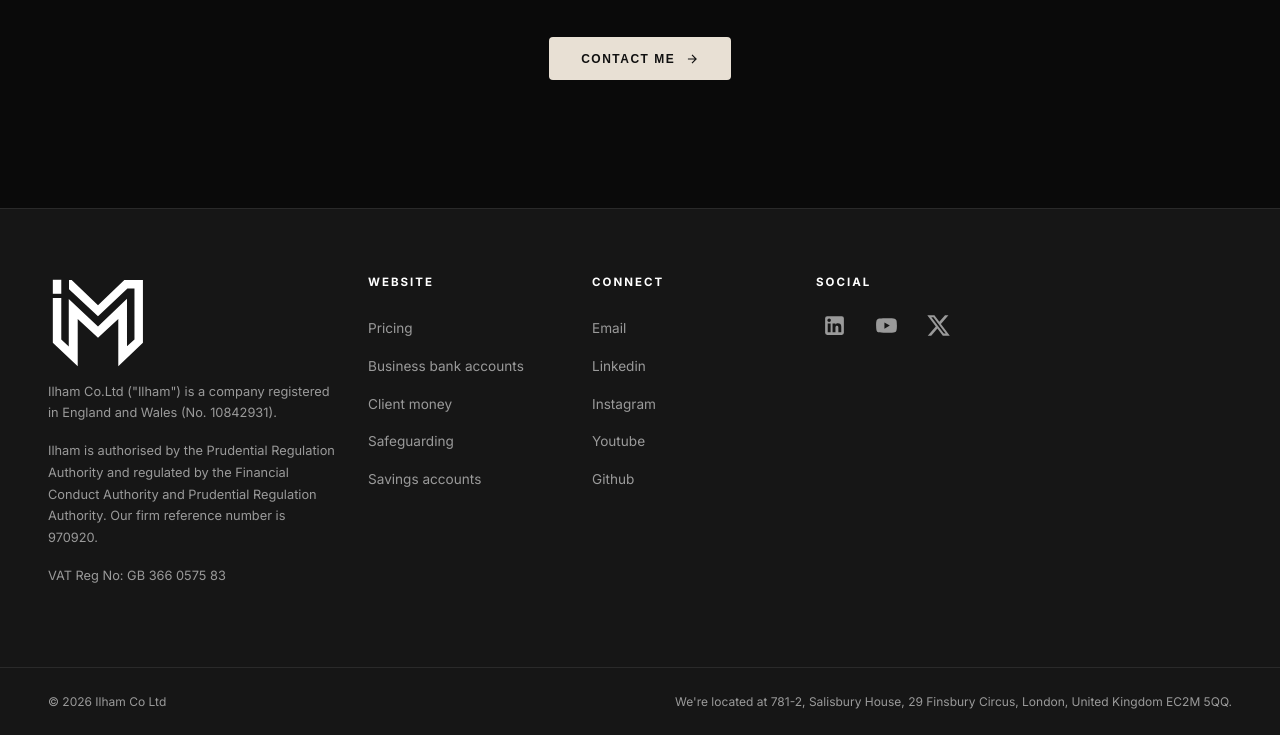
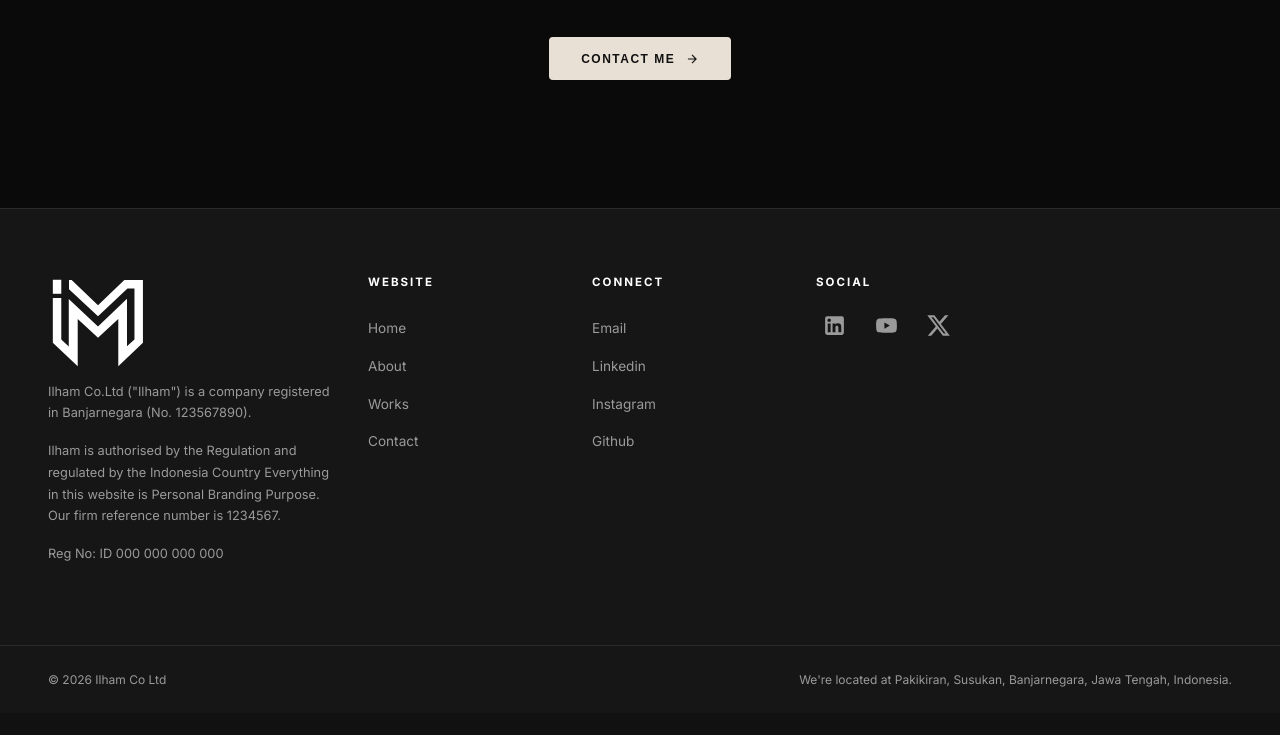
Before and after one commit to sanmpirngad/ilhammasali.my.id, a plain HTML site: page index.html in a window 1280 px wide. Shown: the part 7036-7771 px from the top of the page. After the commit the page ends 7749 px from the top, so only its background shows below. Drawn offline with nearby package versions, Linux system fonts and the light colour scheme; a web font is replaced by a local one.

Commit message:
Update website

```diff
--- a/index.html
+++ b/index.html
@@ -2956,9 +2956,9 @@
 </svg>
 
                 </div>
-                <p>Ilham Co.Ltd ("Ilham") is a company registered in England and Wales (No. 10842931).</p>
-                <p>Ilham is authorised by the Prudential Regulation Authority and regulated by the Financial Conduct Authority and Prudential Regulation Authority. Our firm reference number is 970920.</p>
-                <p>VAT Reg No: GB 366 0575 83</p>
+                <p>Ilham Co.Ltd ("Ilham") is a company registered in Banjarnegara (No. 123567890).</p>
+                <p>Ilham is authorised by the Regulation and regulated by the Indonesia Country Everything in this website is Personal Branding Purpose. Our firm reference number is 1234567.</p>
+                <p>Reg No: ID 000 000 000 000</p>
                 <!-- <div class="b-corp">
                     <div class="b-corp-badge">
                         <span>Certified</span>
@@ -2971,11 +2971,11 @@
             <div class="footer-col">
                 <h4>WEBSITE</h4>
                 <ul>
-                    <li><a href="#">Pricing</a></li>
-                    <li><a href="#">Business bank accounts</a></li>
-                    <li><a href="#">Client money</a></li>
-                    <li><a href="#">Safeguarding</a></li>
-                    <li><a href="#">Savings accounts</a></li>
+                    <li><a href="#hero">Home</a></li>
+                    <li><a href="#about">About</a></li>
+                    <li><a href="#works">Works</a></li>
+                    <li><a href="#contact">Contact</a></li>
+                    <!-- <li><a href="#">Savings accounts</a></li> -->
                     <!-- <li><a href="#">Embedded bank accounts</a></li>
                     <li><a href="#">Verify</a></li>
                     <li><a href="#">Payments</a></li> -->
@@ -2985,11 +2985,11 @@
             <div class="footer-col">
                 <h4>CONNECT</h4>
                 <ul>
-                    <li><a href="#">Email</a></li>
+                    <li><a href="#mailto:ilhammasali@gmail.com">Email</a></li>
                     <li><a href="#">Linkedin</a></li>
                     <li><a href="#">Instagram</a></li>
-                    <li><a href="#">Youtube</a></li>
-                    <li><a href="#">Github</a></li>
+                    <!-- <li><a href="#">Youtube</a></li> -->
+                    <li><a href="#https://github.com/sanmpirngad">Github</a></li>
                     <!-- <li><a href="#">Blog</a></li>
                     <li><a href="#">Annual reports</a></li>
                     <li><a href="#">Company facts</a></li>
@@ -3039,7 +3039,7 @@
 
         <div class="footer-bottom">
             <p>© 2026 Ilham Co Ltd</p>
-            <p>We're located at 781-2, Salisbury House, 29 Finsbury Circus, London, United Kingdom EC2M 5QQ.</p>
+            <p>We're located at Pakikiran, Susukan, Banjarnegara, Jawa Tengah, Indonesia.</p>
         </div>
     </footer>
 
```
